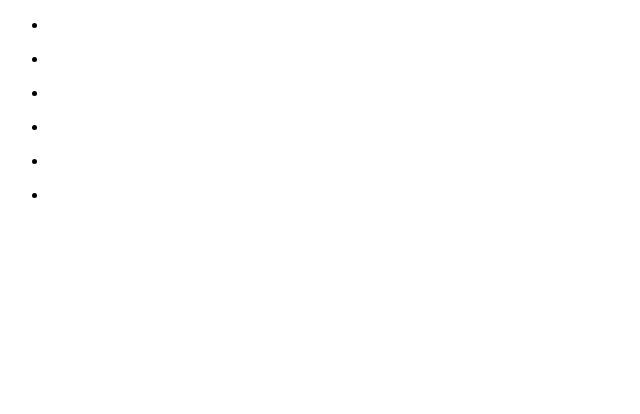
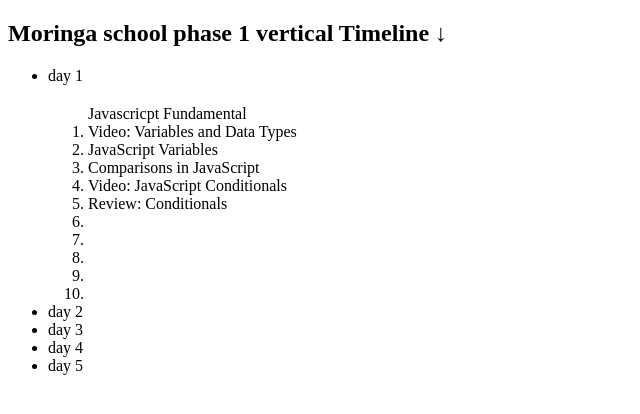
Before and after one commit to 0maddox/creating-a-vertical-timeline, a plain HTML site: page index.html in a window 1280 px wide. Shown: the whole page, without its empty margins (0-640 px from the left). Drawn offline with Linux system fonts and the light colour scheme.

Commit message:
with db.json and background image

```diff
--- a/index.html
+++ b/index.html
@@ -8,42 +8,53 @@
     <script src="/index.js"></script>
 </head>
 <body>
+
  <section class="intro">
-
- </section class="timeline">
+        <div class="container">
+            <h1>Moringa school phase 1 vertical Timeline ↓</h1>
+        </div>
+ </section >
     <style></style>
-<section>
+<section class="timeline">
     <ul>
-        <li>
+        <li class="inview">
             <div>
-               <time></time>
+                <time>day 1</time>
+                <ol> <h2></h2>Javascricpt Fundamental</h2>
+                    <li>Video: Variables and Data Types</li>
+                    <li>JavaScript Variables</li>
+                    <li>Comparisons in JavaScript</li>
+                    <li>Video: JavaScript Conditionals</li>
+                    <li>Review: Conditionals</li>
+                    <li></li>
+                    <li></li>
+                    <li></li>
+                    <li></li>
+                    <li></li>
+                </ol>
+             </div>
+        </li>
+        <li class="inview">
+            <div>
+                <time>day 2</time>
             </div>
         </li>
-        <li>
+        <li class="inview">
             <div>
-                <time></time>
+                <time>day 3</time>
             </div>
         </li>
-        <li>
+        <li class="inview">
             <div>
-                <time></time>
+                <time>day 4</time>
             </div>
         </li>
-        <li>
+        <li class="inview">
             <div>
-                <time></time>
+                <time>day 5</time>
             </div>
         </li>
-        <li>
-            <div>
-                <time></time>
-            </div>
-        </li>
-        <li>
-            <div>
-                <time></time>
-            </div>
-        </li>
+
     </ul>
 </section>
 </body>
```
Also changed, not shown: db.json (+20 -0 lines), media/Screenshot (161).png (added), 1 other file.
